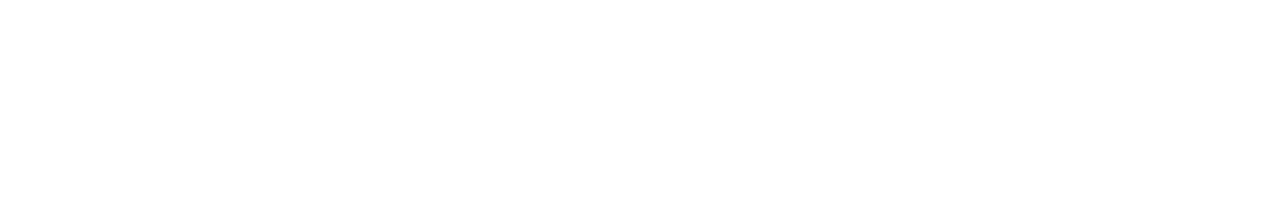
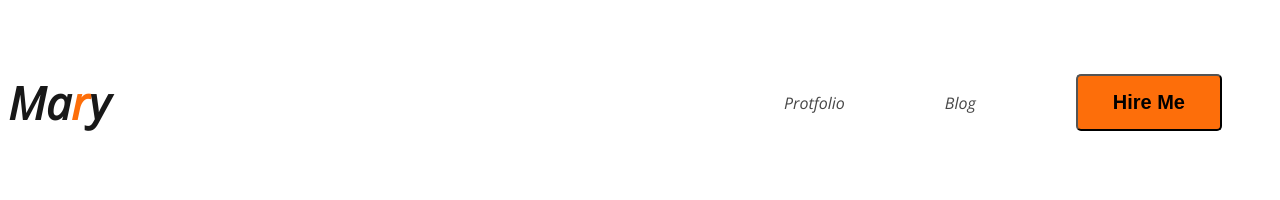
Before and after one commit to skashequr/My-Make-1st-plotofoliyo, a plain HTML site: page index.html in a window 1280 px wide. Drawn offline with nearby package versions, Linux system fonts and the light colour scheme.

Commit message:
add navbar

```diff
--- a/CSS/style.css
+++ b/CSS/style.css
@@ -0,0 +1,36 @@
+body{
+  font-family: 'Open Sans', sans-serif;
+}
+nav{
+    display: flex;
+    justify-content: space-between;
+    align-items: center;
+  }
+  .nav-title{
+  color: #181818;
+  font-size: 45px;
+  font-weight: 800;
+  }
+  .basic-color{
+    color:#FD6E0A;
+  }
+  nav > ul {
+    display: flex;
+    align-items: center;
+  }
+  nav li {
+    list-style: none;
+    margin: 50px;
+  }
+  nav a{
+    text-decoration: none;
+    color:#474747;
+  }
+  .btn-primmery{
+    border-radius: 5px;
+    background-color: #FD6E0A;
+    font-size: 20px;
+    font-weight: 700;
+    padding: 15px 35px;
+
+  }
--- a/index.html
+++ b/index.html
@@ -4,8 +4,21 @@
     <meta charset="UTF-8">
     <meta name="viewport" content="width=device-width, initial-scale=1.0">
     <title>Practic Plotofoliyo</title>
+    <link rel="preconnect" href="https://fonts.googleapis.com">
+    <link rel="preconnect" href="https://fonts.gstatic.com" crossorigin>
+    <link href="https://fonts.googleapis.com/css2?family=Open+Sans:ital@1&display=swap" rel="stylesheet">
+    <link rel="stylesheet" href="CSS/style.css">
 </head>
 <body>
-
+    <header>
+        <nav>
+            <h3 class="nav-title">Ma<span class="basic-color">r</span>y</h3>
+            <ul>
+                <li><a href="">Protfolio</a></li>
+                <li><a href="">Blog</a></li>
+                <li><button class="btn-primmery">Hire Me</button></li>
+            </ul>
+        </nav>
+    </header>
 </body>
 </html>
```
